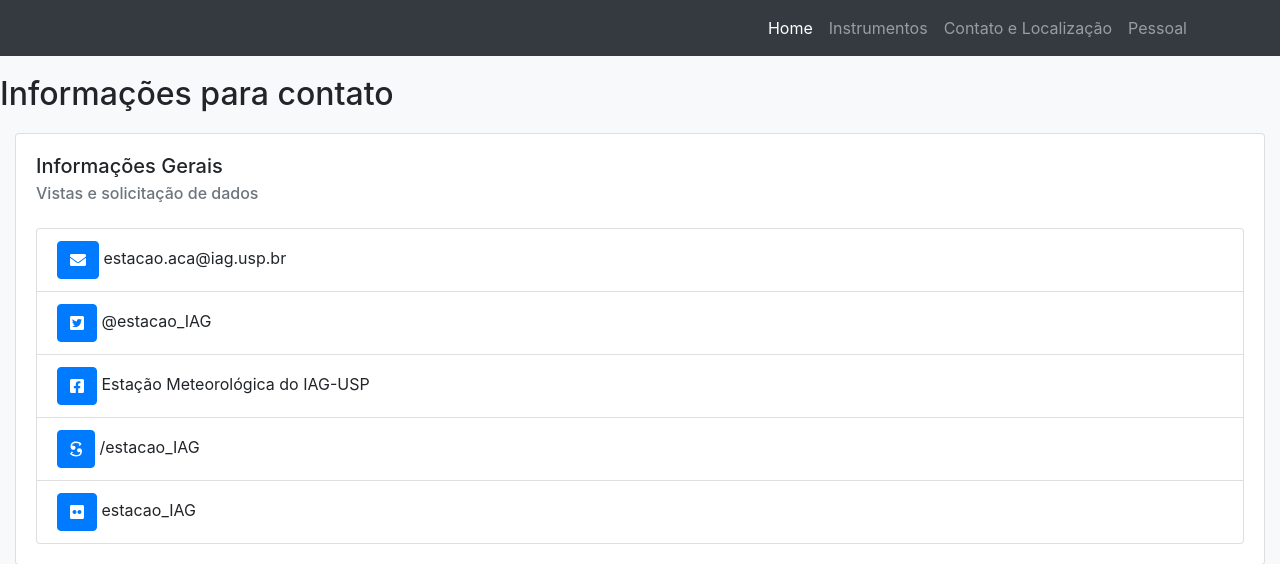
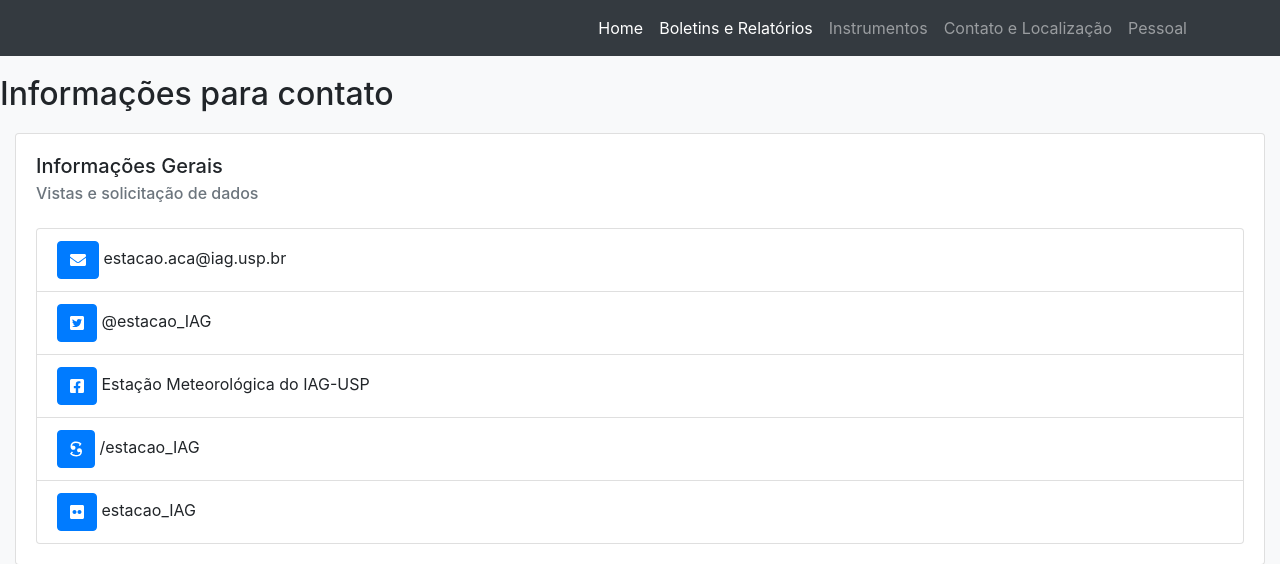
Before and after one commit to iagsti/site-estacao, a Django app: page /contato/ in a window 1280 px wide. Shown: the top 564 px of the page. Run offline with Django 3.2, Linux system fonts and the light colour scheme; parts of the project's set-up code (start-up, migrations or seed data) failed here and were passed over; some libraries are stand-ins or nearby versions.

Commit message:
Adiciona Boletins e Relatórios no menú - issue #34

```diff
--- a/estacao/core/templates/main.html
+++ b/estacao/core/templates/main.html
@@ -23,6 +23,9 @@
                 <ul class="navbar-nav ml-auto">
                     <li class="nav-item active">
                         <a class="nav-link" href="{% url 'core:home' %}">Home</a>
+                    </li>
+                    <li class="nav-item active">
+                        <a class="nav-link" href="{% url 'boletins:index' %}">Boletins e Relatórios</a>
                     </li>
                     <li class="nav-item">
                         <a href="{% url 'instruments:instruments_index' %}" class="nav-link">{% trans 'Instrumentos' %}</a>
```
